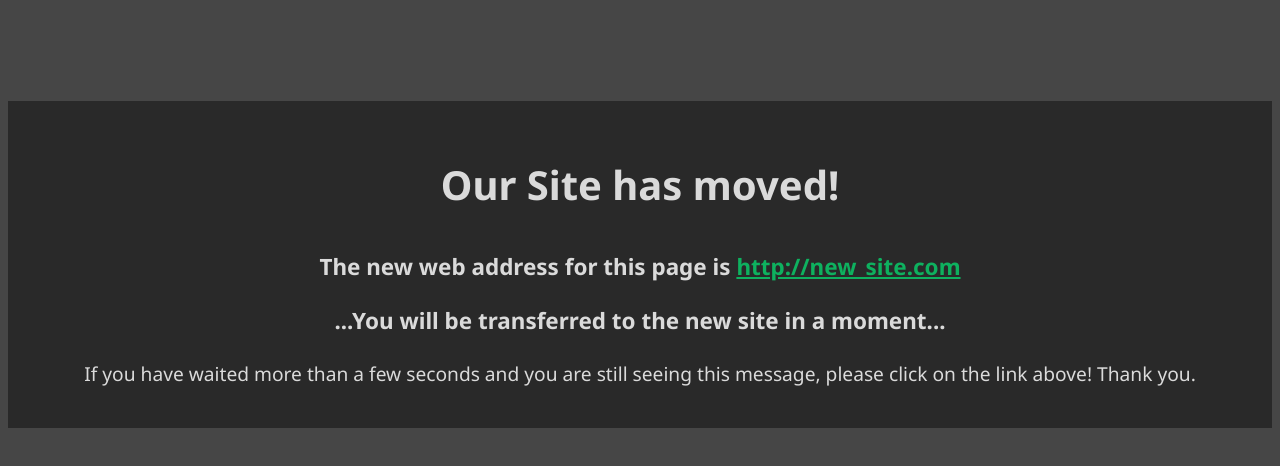
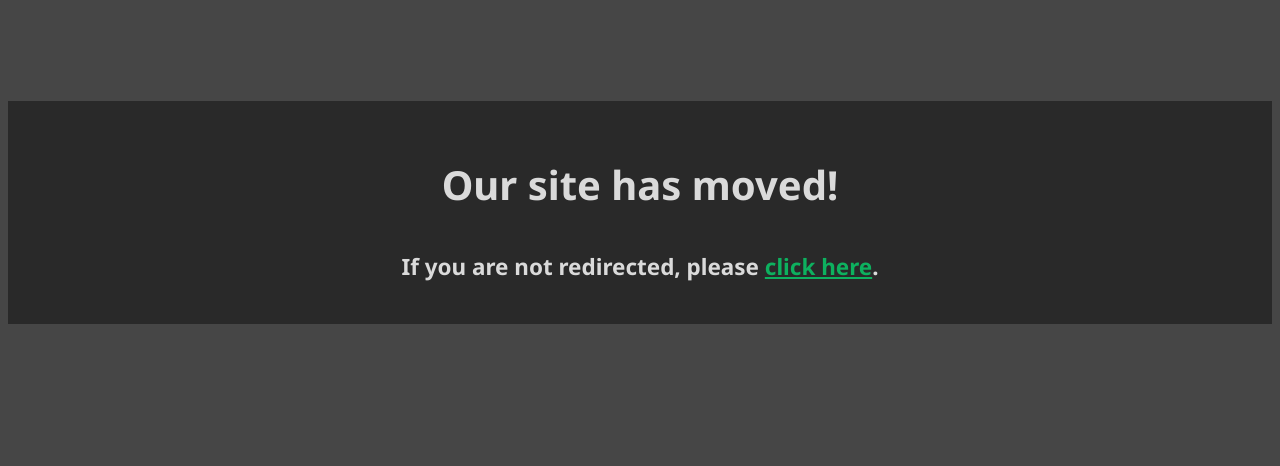
Before and after one commit to SkyAcademy/vh-main, a plain HTML site: page 404.html in a window 1280 px wide. Drawn offline with Linux system fonts and the light colour scheme.

Commit message:
Update 404.html

```diff
--- a/404.html
+++ b/404.html
@@ -1,10 +1,9 @@
 <!DOCTYPE html>
 <html>
 <head>
-    <meta http-equiv="Refresh" content="10;URL=http://new_site.com">
+    <meta http-equiv="Refresh" content="5;URL=https://vicunahosting.com">
     <meta charset="UTF-8">
-    <title>PLEASE NOTE NEW ADDRESS</title>
-    <meta name="description" content="Our site has moved to a new address. Please note the change of address." >
+    <title>Redirect | VicunaHosting</title>
 
     <!-- Mobile Specific Meta -->
     <meta name="viewport" content="width=device-width, initial-scale=1">
@@ -20,8 +19,7 @@
             -webkit-font-smoothing:antialiased;
             -moz-osx-font-smoothing:grayscale;
             line-height: 1.618em;
-            background: #464646 url('lake.jpg') center center no-repeat fixed;
-            background-size: cover;
+            background: #464646;
         }
         h2{
             font-family: 'Noto Sans', Arial, serif;
@@ -71,12 +69,9 @@
 <body>
 
 <section>
-    <h2>Our Site has moved!</h2>
+    <h2>Our site has moved!</h2>
 
-    <h3>The new web address for this page is <a href="http://new_site.com">http://new_site.com</a></h3>
-    <h3>...You will be transferred to the new site in a moment...</h3>
-
-    <p>If you have waited more than a few seconds and you are still seeing this message, please click on the link above! Thank you.</p>
+    <h3>If you are not redirected, please <a href="https://vicunahosting.com">click here</a>.</h3>
 </section>
 
 </body>
```
